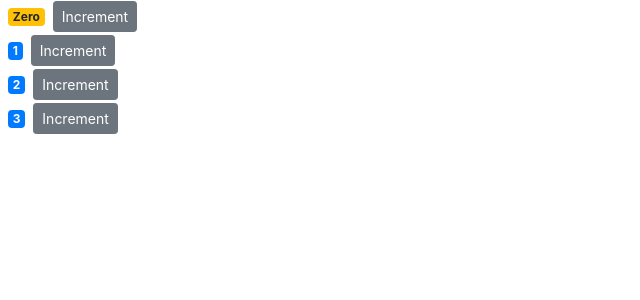
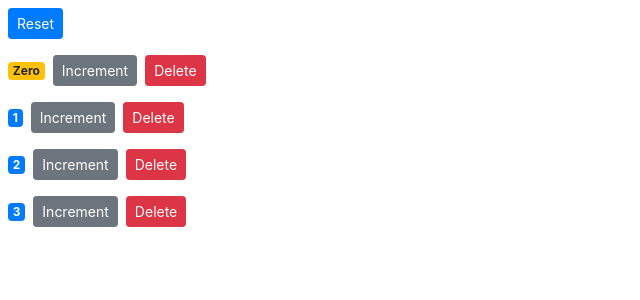
Before and after one commit to bfisch02/counter-app, a React (Create React App) app: page / in a window 1280 px wide. Shown: the top 300 px of the page, without its empty margins (0-640 px from the left). Built offline with nearby package versions, Linux system fonts and the light colour scheme.

Commit message:
Remove local state (allow for single source of truth)

```diff
--- a/src/components/counter.jsx
+++ b/src/components/counter.jsx
@@ -1,20 +1,21 @@
 import React, { Component } from "react";
 
 class Counter extends Component {
-  state = {
-    value: this.props.value,
-    tags: ["tag1", "tag2", "tag3"]
-  };
-
   render() {
     return (
       <div>
         <span className={this.getBadgeClasses()}>{this.formatCount()}</span>
         <button
-          onClick={this.handleIncrement}
+          onClick={() => this.props.onIncrement(this.props.counter)}
           className="btn btn-secondary btn-sm"
         >
           Increment
+        </button>
+        <button
+          onClick={() => this.props.onDelete(this.props.counter.id)}
+          className="btn btn-danger btn-sm m-2"
+        >
+          Delete
         </button>
       </div>
     );
@@ -22,18 +23,15 @@
 
   getBadgeClasses() {
     let classes = "badge m-2 ";
-    classes += this.state.value === 0 ? "badge-warning" : "badge-primary";
+    classes +=
+      this.props.counter.value === 0 ? "badge-warning" : "badge-primary";
     return classes;
   }
 
   formatCount() {
-    const { value } = this.state;
+    const { value } = this.props.counter;
     return value === 0 ? "Zero" : value;
   }
-
-  handleIncrement = () => {
-    this.setState({ value: this.state.value + 1 });
-  };
 }
 
 export default Counter;
--- a/src/components/counters.jsx
+++ b/src/components/counters.jsx
@@ -10,11 +10,44 @@
       { id: 4, value: 3 }
     ]
   };
+
+  handleDelete = counterId => {
+    const counters = this.state.counters.filter(c => c.id !== counterId);
+    this.setState({ counters });
+  };
+
+  handleIncrement = counter => {
+    const counters = [...this.state.counters];
+    const index = this.state.counters.indexOf(counter);
+    counters[index] = { ...counter };
+    counters[index].value++;
+    this.setState({ counters });
+  };
+
+  handleReset = () => {
+    const counters = this.state.counters.map(c => {
+      c.value = 0;
+      return c;
+    });
+    this.setState({ counters });
+  };
+
   render() {
     return (
       <div>
+        <button
+          onClick={this.handleReset}
+          className="btn btn-primary btn-sm m-2"
+        >
+          Reset
+        </button>
         {this.state.counters.map(counter => (
-          <Counter key={counter.id} value={counter.value} />
+          <Counter
+            key={counter.id}
+            counter={counter}
+            onDelete={this.handleDelete}
+            onIncrement={this.handleIncrement}
+          />
         ))}
       </div>
     );
```
